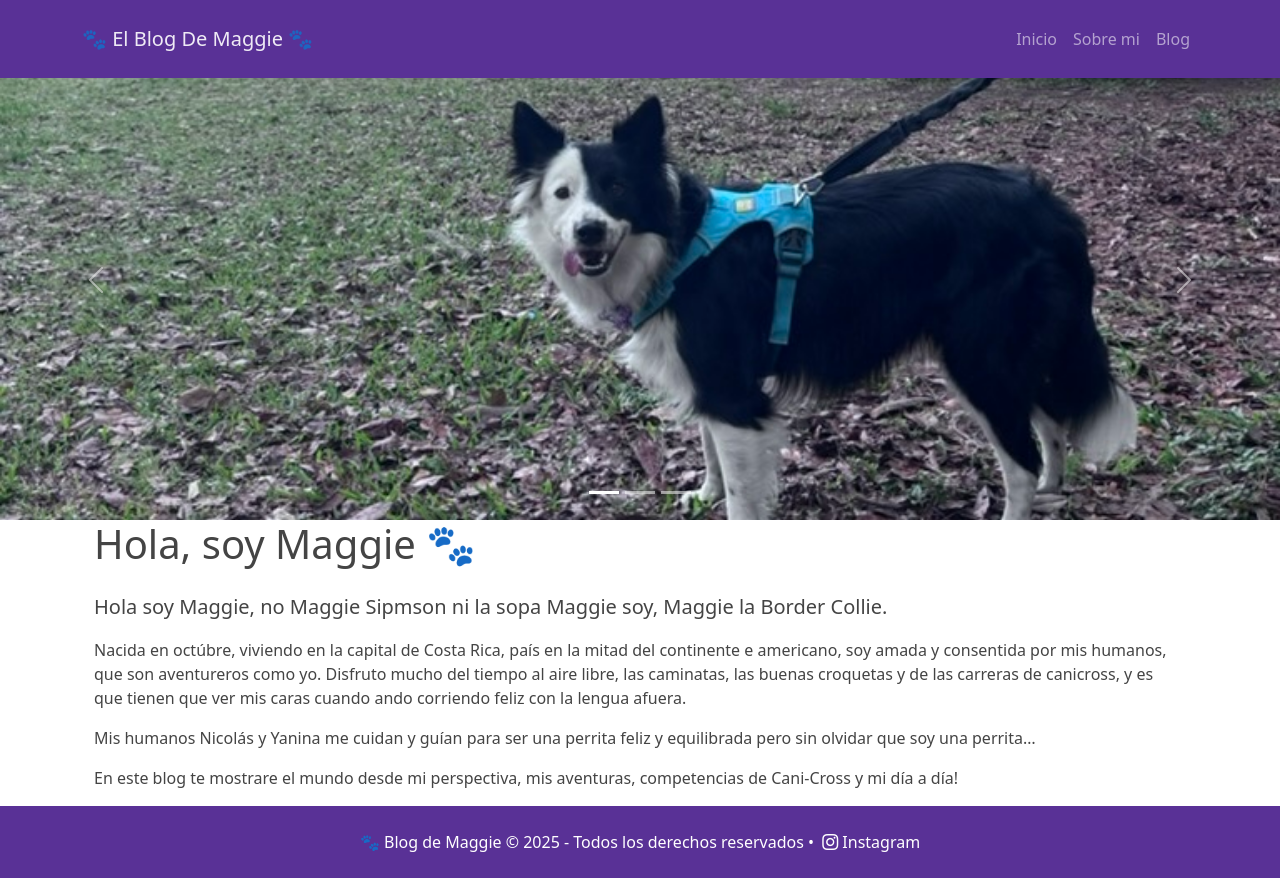
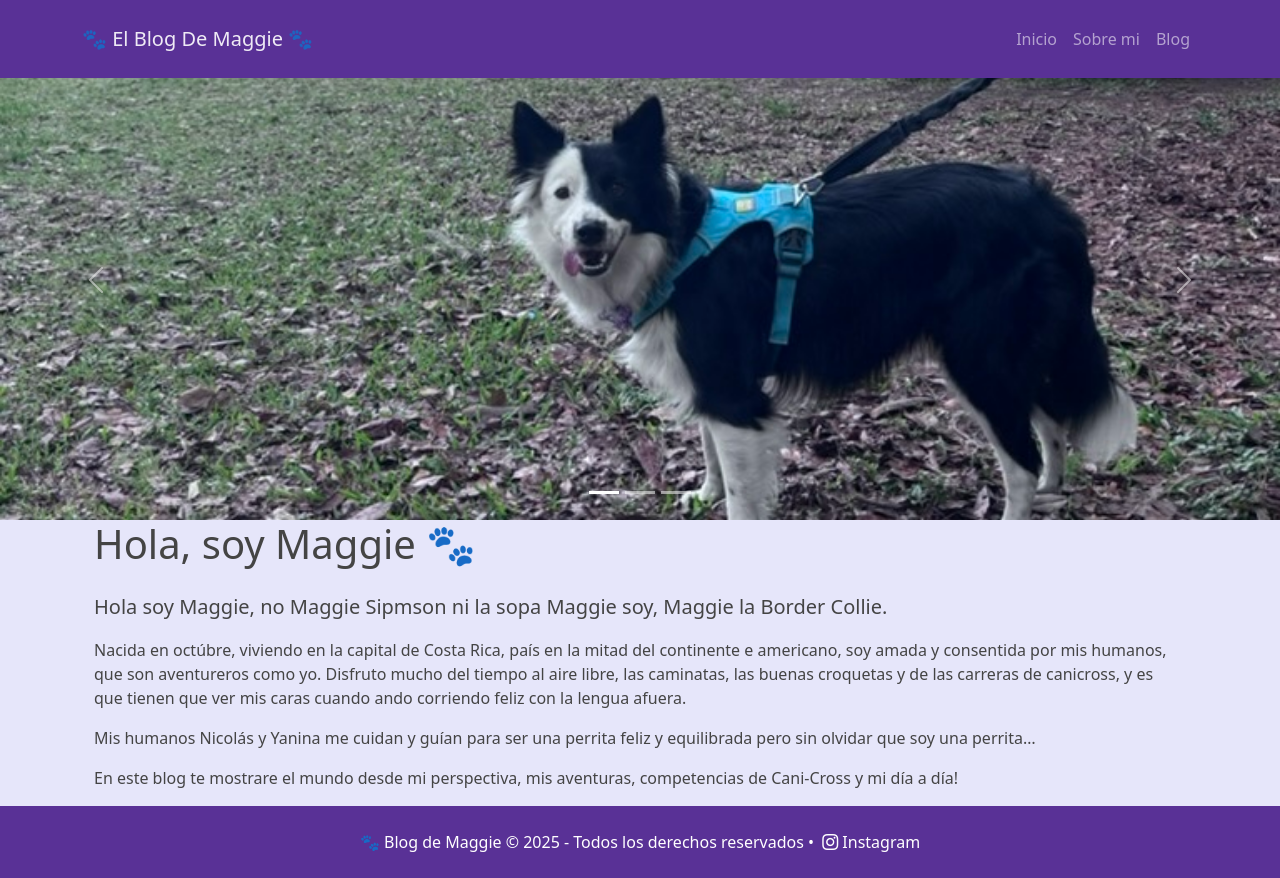
Before and after one commit to majesco/blog-maggie, a React (Create React App) app: page / in a window 1280 px wide. Built offline with nearby package versions, Linux system fonts and the light colour scheme.

Commit message:
Change background color

```diff
--- a/public/css/styles.css
+++ b/public/css/styles.css
@@ -1,5 +1,7 @@
-html,
-body,
+html, body {
+  height: 100%;
+  background-color: #E6E6FA; /* Lila claro */
+}
 #root {
   height: 100%;
 }
--- a/src/App.js
+++ b/src/App.js
@@ -8,6 +8,13 @@ import PostDetail from './pages/PostDetail'
 
 function App() {
   return (
+    <div
+      style={{
+        backgroundColor: '#E6E6FA', // Lila
+        minHeight: '100vh', // asegura cubrir toda la altura
+        display: 'flex',
+        flexDirection: 'column'
+      }}>
       <Router basename={process.env.NODE_ENV === 'production' ? '/blog-maggie' : '/'}>
         <Navbar />
         <main className='container mt-5 pt-5 flex-grow-1'>
@@ -20,6 +27,7 @@ function App() {
         </main>
         <Footer />
       </Router>
+    </div>
   )
 }
 
```
Lines whose indentation alone changed are shown as unchanged.
